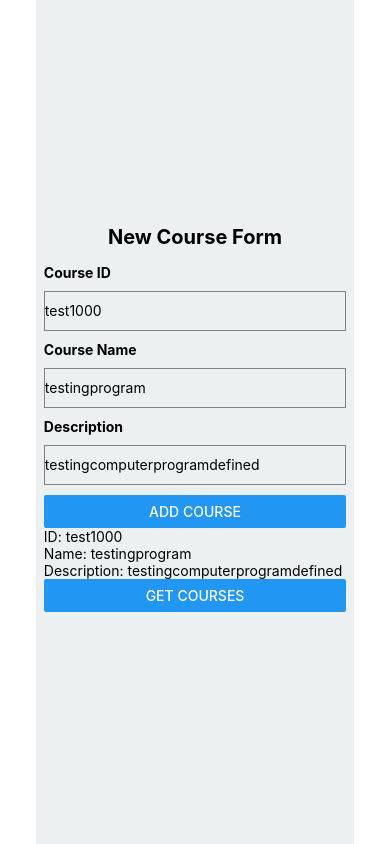
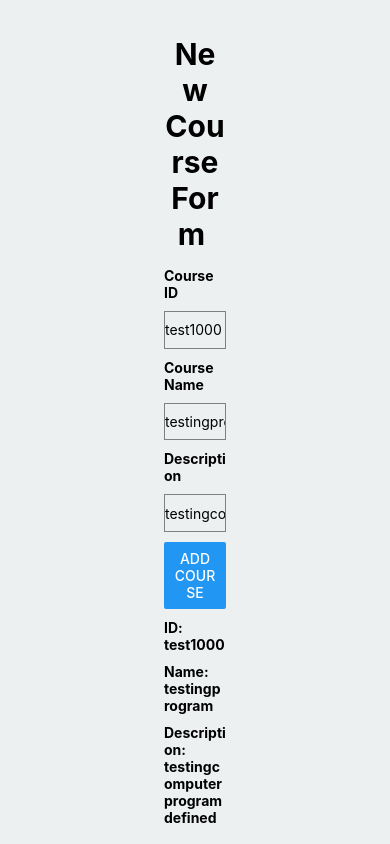
Before and after one commit to phuan516/Exercise3-4-Frontend, a React Native app: screen / in a window 390 px wide. Built offline with nearby package versions, Linux system fonts and the light colour scheme.

Commit message:
Added features and fixed some css

```diff
--- a/App.js
+++ b/App.js
@@ -17,5 +17,6 @@ const styles = StyleSheet.create({
     backgroundColor: '#fff',
     alignItems: 'center',
     justifyContent: 'center',
+    backgroundColor: "#ecf0f1",
   },
 });
--- a/components/courses.jsx
+++ b/components/courses.jsx
@@ -1,93 +1,6 @@
 import React, { useState } from "react";
 import { Text, View, StyleSheet, Button, TextInput } from "react-native";
 import Constants from "expo-constants";
-
-// You can import from local files
-
-// or any pure javascript modules available in npm
-/*
-export default function Courses() {
-  const [course, setCourse] = React.useState();
-  const [id, setId] = React.useState();
-  const [name, setName] = React.useState();
-  const [description, setDescription] = React.useState();
-  const [changeId, setChangeId] = React.useState();
-  const [newDescription, setNewDescription] = React.useState();
-
-
-  const getCourses = () => {
-    const url = "https://excerise.uc.r.appspot.com/courses";
-    fetch(url)
-      .then((resp) => resp.json())
-      .then((data) => displayallCourses(data));
-  };
-
-  const displayallCourses = (data) => {
-    let allCourses = "";
-    data.forEach((course) => {
-      allCourses += course.course_id += course.course_name +=
-        course.description;
-      setCourse(allCourses);
-    });
-  };
-
-  const changeDescription = () => {};
-
-  const addCourse = () => {};
-
-  return (
-    <View style={styles.container}>
-
-      <Button title="Get Courses" onPress={() => getCourses()} />
-      <Text>{course}</Text>
-      <Text>Course Id</Text>
-      <TextInput
-        style={styles.text}
-        onChangeText={(text) => setId(text)}
-        value={id}
-      />
-
-      <Text>Course ID</Text>
-      <TextInput
-        style={styles.text}
-        onChangeText={(text) => setId(text)}
-        value={id}
-      />
-      <Text>Course Name</Text>
-      <TextInput
-        style={styles.text}
-        onChangeText={(text) => setName(text)}
-        value={name}
-      />
-      <Text>Description</Text>
-      <TextInput
-        style={styles.text}
-        onChangeText={(text) => setDescription(text)}
-        value={description}
-      />
-      <Button title="Add Courses" onPress={() => addCourses()} />
-      <Text>{id}</Text>
-      <Text>{name}</Text>
-      <Text>{description}</Text>
-      <Text>Course Id</Text>
-      <TextInput
-        style={styles.text}
-        onChangeText={(text) => setChangeId(text)}
-        value={changeId}
-      />
-      <Text>Description</Text>
-      <TextInput
-        style={styles.text}
-        onChangeText={(text) => setNewDescription(text)}
-        value={newDescription}
-      />
-      <Button title="Change Description" onPress={() => changeDescription()} />
-      <Text>{changeId}</Text>
-      <Text>{newDescription}</Text>
-    </View>
-  );
-}
-*/
 
 const addCourse = () => {
   const [id, setId] = React.useState("test1000");
@@ -117,22 +30,6 @@ const addCourse = () => {
     });
   }
 
-  const getCourses = () => {
-    const proxy = "https://cors-anywhere.herokuapp.com/";
-    const url = "https://excerise.uc.r.appspot.com/courses";
-    fetch(proxy + url)
-      .then((resp) => resp.json())
-      .then((data) => displayallCourses(data));
-  };
-
-  const displayallCourses = (data) => {
-    let allCourses = "";
-    data.forEach((course) => {
-      allCourses += course.course_id += course.course_name +=
-        course.description;
-      setCourse(allCourses);
-    });
-  };
 
   return (
     <View style={styles.container}>
@@ -140,7 +37,7 @@ const addCourse = () => {
         style={{
           textAlign: "center",
           marginBottom: 15,
-          fontSize: 20,
+          fontSize: 30,
           fontWeight: "bolder",
         }}
       >
@@ -175,14 +72,18 @@ const addCourse = () => {
       <Button
         title="Add Course"
         onPress={() => {
-          insertData();
+          if (id == "" || name == "") {
+            alert("Course ID and course name have to be included")
+          } else {
+            insertData();
+            alert("Course added succesfully!")
+          }
         }}
       />
-      <Text>ID: {id}</Text>
-      <Text>Name: {name}</Text>
-      <Text>Description: {description} </Text>
-      <Button title="Get Courses" onPress={() => getCourses()} />
-      <Text>{course}</Text>
+      <Text style={{ marginTop: 10, marginBottom: 10, fontWeight: "bolder" }}>ID: {id}</Text>
+      <Text style={{ marginBottom: 10, fontWeight: "bolder" }}>Name: {name}</Text>
+      <Text style={{ marginBottom: 10, fontWeight: "bolder" }}>Description: {description} </Text>
+
     </View>
   );
 };
@@ -190,13 +91,14 @@ const addCourse = () => {
 const styles = StyleSheet.create({
   container: {
     flex: 1,
+    width: "20%",
     justifyContent: "center",
     paddingTop: Constants.statusBarHeight,
-    backgroundColor: "#ecf0f1",
     padding: 8,
   },
   text: {
     height: 40,
+    maxWidth: "100%",
     borderColor: "gray",
     borderWidth: 1,
     marginBottom: 10,
```
